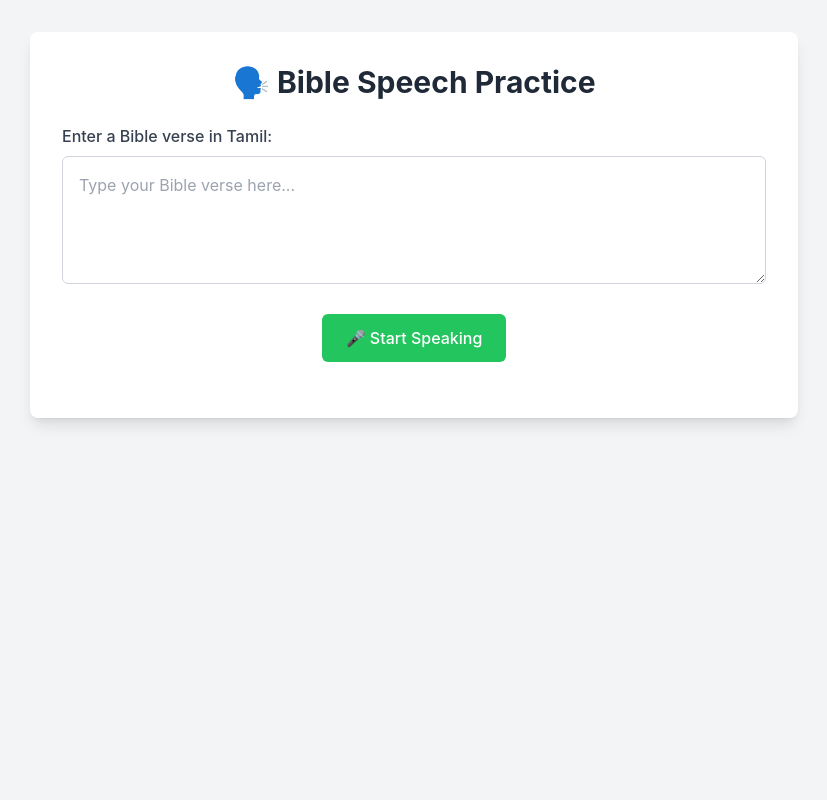
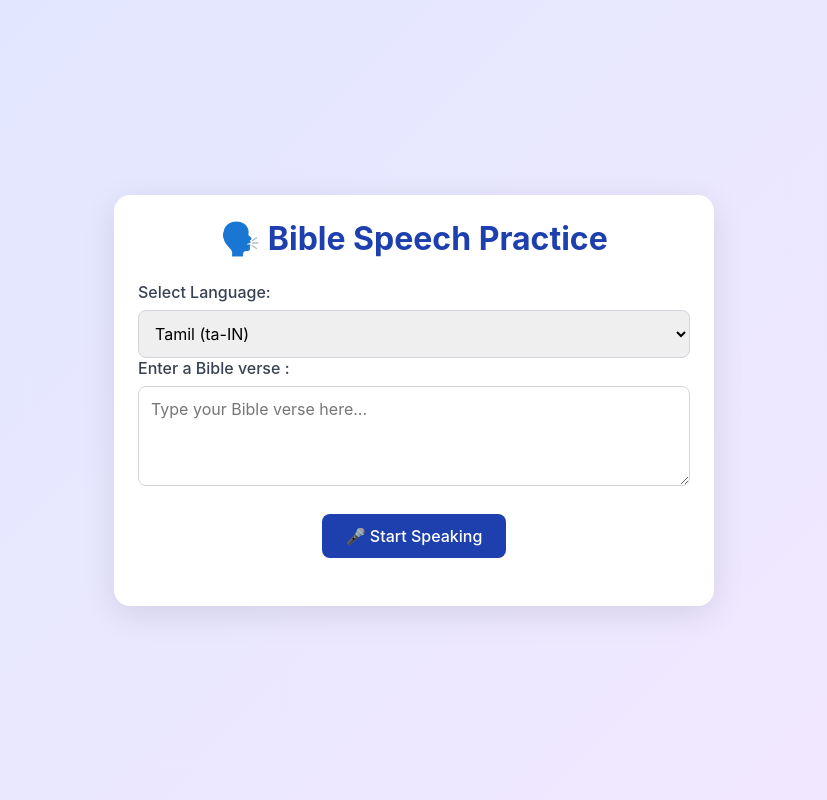
Before and after one commit to Lethinkj/biblespeechpractice, a Flask app: page / in a window 1280 px wide. Shown: the whole page, without its empty margins (226-1053 px from the left). Run offline with Flask 3, Linux system fonts and the light colour scheme; some libraries are stand-ins or nearby versions.

Commit message:
Update index.html

```diff
--- a/templates/index.html
+++ b/templates/index.html
@@ -4,154 +4,288 @@
     <meta charset="UTF-8">
     <meta name="viewport" content="width=device-width, initial-scale=1.0">
     <title>🗣️ Bible Speech Practice</title>
-    <script src="https://cdn.tailwindcss.com"></script>
+    <meta name="theme-color" content="#1e40af">
+    <link rel="manifest" href="/static/manifest.json">
+    <link rel="icon" href="/static/icons/icon-192.png">
     <style>
+        * {
+            margin: 0;
+            padding: 0;
+            box-sizing: border-box;
+            font-family: -apple-system, BlinkMacSystemFont, 'Segoe UI', Roboto, 'Helvetica Neue', Arial, sans-serif;
+        }
+
         body {
-            font-family: 'Inter', 'Arial', 'Noto Sans', sans-serif;
+            background: linear-gradient(135deg, #e0e7ff, #f3e8ff);
+            min-height: 100vh;
+            display: flex;
+            justify-content: center;
+            align-items: center;
+            padding: 1rem;
         }
+
+        .container {
+            background: white;
+            border-radius: 1rem;
+            box-shadow: 0 8px 32px rgba(0, 0, 0, 0.1);
+            padding: 1.5rem;
+            width: 100%;
+            max-width: 600px;
+            margin: 1rem;
+        }
+
+        h1 {
+            font-size: clamp(1.5rem, 5vw, 2rem);
+            color: #1e40af;
+            text-align: center;
+            margin-bottom: 1.5rem;
+            display: flex;
+            align-items: center;
+            justify-content: center;
+            gap: 0.5rem;
+        }
+
+        label {
+            display: block;
+            font-size: 1rem;
+            color: #374151;
+            margin-bottom: 0.5rem;
+            font-weight: 500;
+        }
+
+        select, textarea {
+            width: 100%;
+            padding: 0.75rem;
+            border: 1px solid #d1d5db;
+            border-radius: 0.5rem;
+            font-size: 1rem;
+            transition: border-color 0.2s, box-shadow 0.2s;
+        }
+
+        select:focus, textarea:focus {
+            outline: none;
+            border-color: #1e40af;
+            box-shadow: 0 0 0 3px rgba(30, 64, 175, 0.2);
+        }
+
         textarea {
+            min-height: 100px;
             resize: vertical;
         }
+
+        .button-group {
+            display: flex;
+            flex-wrap: wrap;
+            gap: 0.75rem;
+            justify-content: center;
+            margin: 1.5rem 0;
+        }
+
         button {
+            padding: 0.75rem 1.5rem;
+            border: none;
+            border-radius: 0.5rem;
+            font-size: 1rem;
+            font-weight: 500;
+            cursor: pointer;
             transition: transform 0.2s, background-color 0.2s;
         }
+
         button:hover {
-            transform: scale(1.05);
+            transform: translateY(-2px);
         }
+
+        button:active {
+            transform: translateY(0);
+        }
+
+        #startButton {
+            background: #1e40af;
+            color: white;
+        }
+
+        #startButton:hover {
+            background: #1e3a8a;
+        }
+
+        #retryButton {
+            background: #3b82f6;
+            color: white;
+        }
+
+        #retryButton:hover {
+            background: #2563eb;
+        }
+
+        #clearButton {
+            background: #ef4444;
+            color: white;
+        }
+
+        #clearButton:hover {
+            background: #dc2626;
+        }
+
+        .hidden {
+            display: none;
+        }
+
+        #transcription, #result, #error {
+            text-align: center;
+            font-size: clamp(0.9rem, 3vw, 1rem);
+            margin-top: 1rem;
+        }
+
+        #transcription {
+            color: #1e40af;
+        }
+
         #result {
+            color: #15803d;
+            font-weight: 600;
             white-space: pre-wrap;
+        }
+
+        #error {
+            color: #b91c1c;
+        }
+
+        @media (max-width: 640px) {
+            .container {
+                padding: 1rem;
+                margin: 0.5rem;
+            }
+
+            h1 {
+                font-size: clamp(1.25rem, 4vw, 1.5rem);
+            }
+
+            button {
+                padding: 0.6rem 1.2rem;
+                font-size: 0.9rem;
+            }
         }
     </style>
 </head>
-<body class="bg-gray-100 flex flex-col items-center min-h-screen p-4 sm:p-6 md:p-8">
-    <div class="bg-white rounded-lg shadow-lg p-6 sm:p-8 w-full max-w-3xl">
-        <h1 class="text-2xl sm:text-3xl font-bold text-gray-800 text-center mb-6">🗣️ Bible Speech Practice</h1>
-        <label for="sentenceInput" class="block text-sm sm:text-base font-medium text-gray-700 mb-2">
-            Enter a Bible verse in Tamil:
-        </label>
+<body>
+    <div class="container">
+        <h1>🗣️ Bible Speech Practice</h1>
+        <label for="languageSelect">Select Language:</label>
+        <select id="languageSelect">
+            <option value="ta-IN">Tamil (ta-IN)</option>
+            <option value="en-US">English (en-US)</option>
+        </select>
+        <label for="sentenceInput" class="mt-4">Enter a Bible verse :</label>
         <textarea
             id="sentenceInput"
             placeholder="Type your Bible verse here..."
-            class="w-full h-24 sm:h-32 p-4 text-sm sm:text-base border border-gray-300 rounded-md focus:outline-none focus:ring-2 focus:ring-blue-500"
         ></textarea>
-        <div class="flex flex-wrap justify-center gap-4 mt-6">
-            <button
-                id="startButton"
-                class="bg-green-500 text-white px-6 py-3 rounded-md text-sm sm:text-base font-medium hover:bg-green-600"
-            >
-                🎤 Start Speaking
-            </button>
-            <button
-                id="retryButton"
-                class="bg-blue-500 text-white px-6 py-3 rounded-md text-sm sm:text-base font-medium hover:bg-blue-600 hidden"
-            >
-                🔁 Retry
-            </button>
-            <button
-                id="clearButton"
-                class="bg-red-500 text-white px-6 py-3 rounded-md text-sm sm:text-base font-medium hover:bg-red-600 hidden"
-            >
-                🧹 Clear Text
-            </button>
+        <div class="button-group">
+            <button id="startButton">🎤 Start Speaking</button>
+            <button id="retryButton" class="hidden">🔁 Retry</button>
+            <button id="clearButton" class="hidden">🧹 Clear Text</button>
         </div>
-        <div id="transcription" class="mt-6 text-blue-600 text-sm sm:text-base text-center"></div>
-        <div id="result" class="mt-4 text-green-700 font-semibold text-sm sm:text-base text-center"></div>
+        <div id="transcription"></div>
+        <div id="result"></div>
+        <div id="error" class="hidden"></div>
     </div>
 
     <script>
+        if ('serviceWorker' in navigator) {
+            window.addEventListener('load', () => {
+                navigator.serviceWorker.register('/static/sw.js')
+                    .then(reg => console.log('Service Worker registered'))
+                    .catch(err => console.error('Service Worker error:', err));
+            });
+        }
+
         const recognition = new (window.SpeechRecognition || window.webkitSpeechRecognition)();
-        recognition.lang = 'ta-IN';
+        const languageSelect = document.getElementById('languageSelect');
+        const sentenceInput = document.getElementById('sentenceInput');
+        const startButton = document.getElementById('startButton');
+        const retryButton = document.getElementById('retryButton');
+        const clearButton = document.getElementById('clearButton');
+        const transcriptionDiv = document.getElementById('transcription');
+        const resultDiv = document.getElementById('result');
+        const errorDiv = document.getElementById('error');
+
+        recognition.continuous = false;
         recognition.interimResults = false;
         recognition.maxAlternatives = 1;
 
-        const startButton = document.getElementById('startButton');
-        const retryButton = document.getElementById('retryButton');
-        const clearButton = document.getElementById('clearButton');
-        const sentenceInput = document.getElementById('sentenceInput');
-        const transcriptionDiv = document.getElementById('transcription');
-        const resultDiv = document.getElementById('result');
-
-        function updateTranscription(text) {
-            transcriptionDiv.textContent = text;
+        function setLanguage() {
+            recognition.lang = languageSelect.value;
         }
 
-        function updateResult(text) {
-            resultDiv.textContent = text;
+        setLanguage();
+        languageSelect.addEventListener('change', setLanguage);
+
+        startButton.addEventListener('click', () => {
+            const sentence = sentenceInput.value.trim();
+            if (!sentence) {
+                errorDiv.textContent = 'Please enter a Bible verse or sentence.';
+                errorDiv.classList.remove('hidden');
+                return;
             }
-
-        function showRecordingUI(show) {
-            document.querySelector('label').style.display = show ? 'block' : 'none';
-            sentenceInput.style.display = show ? 'block' : 'none';
-        }
-
-        function showRetryUI() {
+            errorDiv.classList.add('hidden');
+            startButton.classList.add('hidden');
             retryButton.classList.remove('hidden');
             clearButton.classList.remove('hidden');
-        }
+            transcriptionDiv.textContent = 'Listening...';
+            resultDiv.textContent = '';
+            recognition.start();
+        });
 
-        function processSpeech() {
-            const sentence = sentenceInput.value.trim();
-            if (!sentence) {
-                alert('Please enter a sentence.');
-                return;
-            }
-
-            startButton.classList.add('hidden');
-            retryButton.classList.add('hidden');
-            clearButton.classList.add('hidden');
-            updateTranscription('');
-            updateResult('');
-            showRecordingUI(false);
-
-            updateTranscription('🎤 Listening... Speak clearly');
-            recognition.start();
-
-            recognition.onresult = async (event) => {
+        recognition.onresult = (event) => {
             const recognizedText = event.results[0][0].transcript;
-                updateTranscription('✅ Finished Listening.');
-
-                try {
-                    const response = await fetch('/process_speech', {
+            transcriptionDiv.textContent = `You said: ${recognizedText}`;
+            fetch('/process_speech', {
                 method: 'POST',
                 headers: { 'Content-Type': 'application/json' },
                 body: JSON.stringify({
-                            expected_sentence: sentence,
+                    expected_sentence: sentenceInput.value,
                     recognized_text: recognizedText
                 })
+            })
+            .then(response => response.json())
+            .then(data => {
+                if (data.error) {
+                    errorDiv.textContent = data.transcription;
+                    errorDiv.classList.remove('hidden');
+                } else {
+                    transcriptionDiv.textContent = data.transcription;
+                    resultDiv.textContent = data.result;
+                }
+            })
+            .catch(error => {
+                errorDiv.textContent = 'Error processing speech. Please try again.';
+                errorDiv.classList.remove('hidden');
             });
-
-                    const data = await response.json();
-                    if (data.error) {
-                        updateTranscription(data.transcription);
-                    } else {
-                        updateTranscription(data.transcription);
-                        updateResult(data.result);
-                    }
-                } catch (error) {
-                    updateTranscription(`⚠️ Error: ${error.message}`);
-                }
-
-                showRecordingUI(true);
-                showRetryUI();
+            recognition.stop();
         };
 
         recognition.onerror = (event) => {
-                updateTranscription(`❌ Speech recognition error: ${event.error}`);
-                showRecordingUI(true);
-                showRetryUI();
+            errorDiv.textContent = `Speech recognition error: ${event.error}. Please check your microphone and try again.`;
+            errorDiv.classList.remove('hidden');
+            startButton.classList.remove('hidden');
+            retryButton.classList.add('hidden');
+            recognition.stop();
         };
 
         recognition.onend = () => {
-                recognition.stop();
+            startButton.classList.remove('hidden');
+            retryButton.classList.add('hidden');
         };
-        }
 
-        startButton.addEventListener('click', processSpeech);
-        retryButton.addEventListener('click', processSpeech);
+        retryButton.addEventListener('click', () => {
+            startButton.click();
+        });
+
         clearButton.addEventListener('click', () => {
             sentenceInput.value = '';
-            updateTranscription('');
-            updateResult('');
+            transcriptionDiv.textContent = '';
+            resultDiv.textContent = '';
+            errorDiv.classList.add('hidden');
             startButton.classList.remove('hidden');
             retryButton.classList.add('hidden');
             clearButton.classList.add('hidden');
```
Lines whose indentation alone changed are shown as unchanged.
